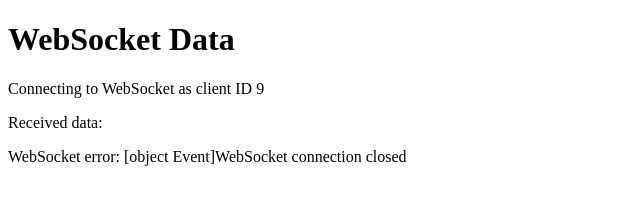
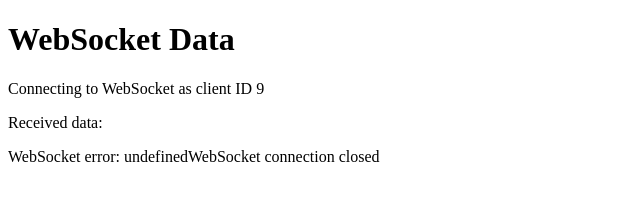
Before and after one commit to theonesean/musical-adventure, a plain HTML site: page src/swarm/index.html in a window 1280 px wide. Shown: the full height of the page, 0-640 px from the left. Drawn offline with Linux system fonts and the light colour scheme.

Commit message:
working: more error detail

```diff
--- a/src/swarm/index.html
+++ b/src/swarm/index.html
@@ -36,7 +36,7 @@
         });
 
         socket.addEventListener('error', function(error) {
-            document.getElementById('data').textContent += 'WebSocket error: ' + error;
+            document.getElementById('data').textContent += 'WebSocket error: ' + error.message;
             console.error('WebSocket error:', error);
         });
     </script>
```
